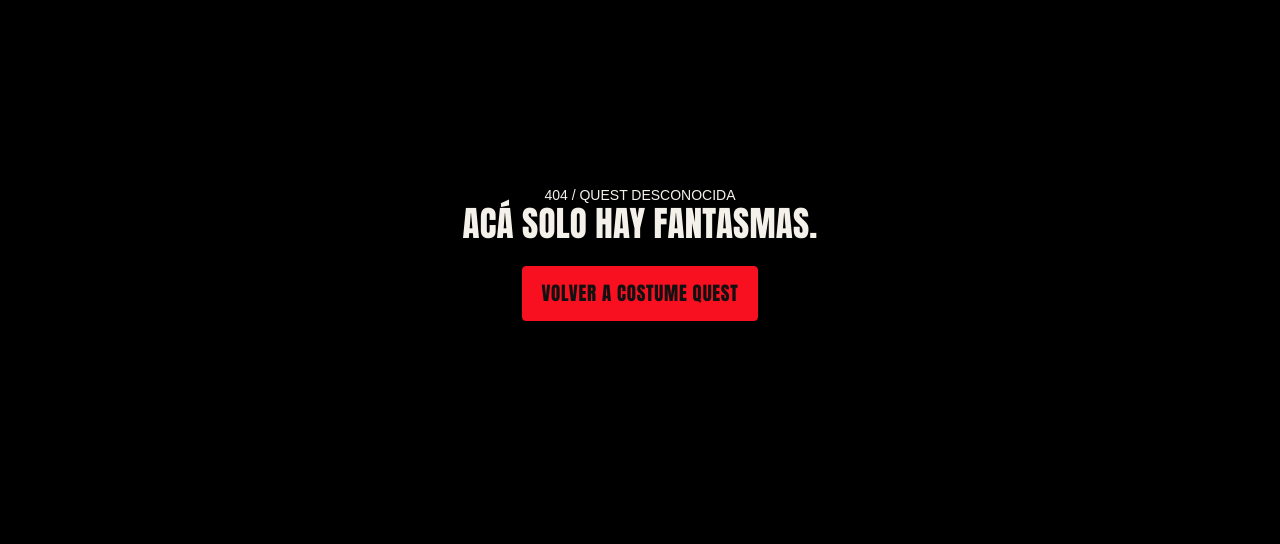
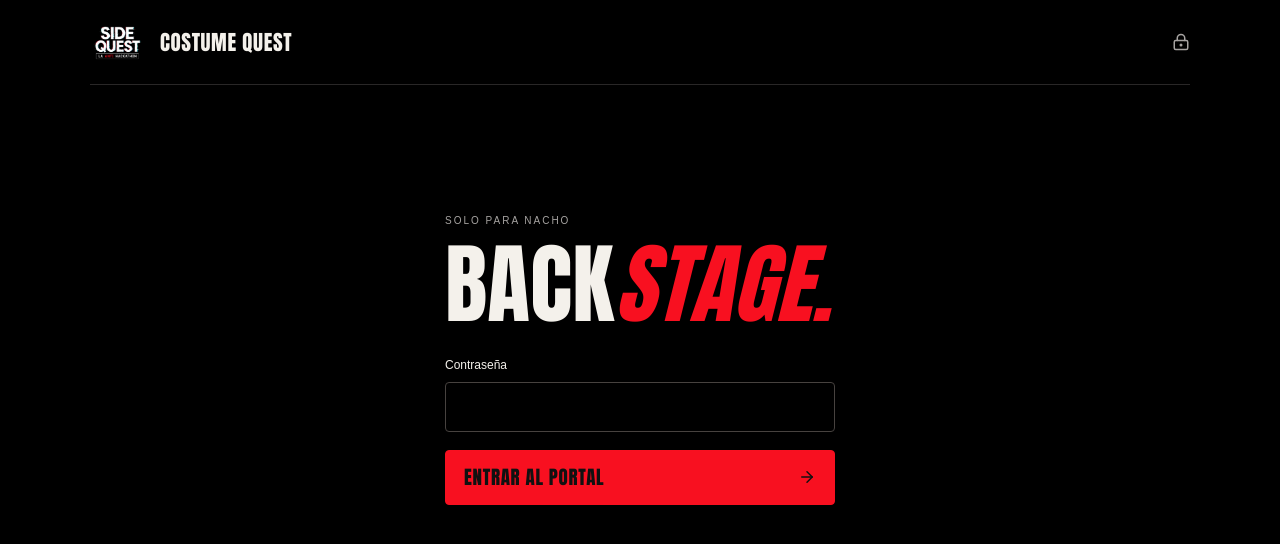
Before and after one commit to melinarequena/SideQuest-CostumeQuest, a Next.js app: page /nacho/podio in a window 1280 px wide. Before the commit this address had no page. Shown: the top 544 px of the page. Built offline with nearby package versions, Linux system fonts and the light colour scheme; no server answers.

Commit message:
Agrega pantalla privada de podio y switch de votacion

```diff
--- a/src/app/globals.css
+++ b/src/app/globals.css
@@ -426,10 +426,21 @@
 .owner-login .button { width: 100%; justify-content: space-between; margin-top: 18px; }
 .owner-title-row { display: flex; align-items: flex-end; justify-content: space-between; gap: 20px; margin: 48px 0 30px; }
 .owner-title-row h1 { font-size: clamp(35px, 4.5vw, 64px); }
+.owner-back { display: inline-flex; align-items: center; gap: 8px; margin-top: 28px; }
+.owner-back + .owner-title-row { margin-top: 18px; }
+.owner-podium-access { margin-top: 28px; }
+.owner-podium-access h2 { margin-top: 0; }
+.owner-podium-link { flex-shrink: 0; min-width: 225px; gap: 14px; }
+.owner-podium-link > svg:last-child { margin-left: auto; }
 .owner-control { display: flex; align-items: center; justify-content: space-between; gap: 28px; padding: 26px; border: 1px solid var(--line); border-radius: 5px; }
 .owner-control h2 { font: 32px/1.2 var(--display); letter-spacing: .5px; margin-top: 9px; }
 .owner-control p { color: var(--muted); margin-top: 5px; font-size: 13px; }
-.owner-control > .button { flex-shrink: 0; min-width: 225px; }
+.owner-voting-toggle { display: inline-flex; align-items: center; justify-content: space-between; gap: 18px; flex-shrink: 0; min-height: 44px; padding: 6px 0; border: 0; background: transparent; }
+.owner-toggle-label { font: 20px/1.2 var(--display); text-transform: uppercase; letter-spacing: .5px; }
+.owner-switch-track { position: relative; display: block; flex-shrink: 0; width: 60px; height: 34px; border: 1px solid #5d5858; border-radius: 999px; background: #393536; transition: background-color .2s, border-color .2s; }
+.owner-switch-thumb { position: absolute; top: 3px; left: 3px; width: 26px; height: 26px; border-radius: 50%; background: var(--cream); transition: transform .2s; }
+.owner-voting-toggle[aria-checked="true"] .owner-switch-track { background: var(--red); border-color: var(--red); }
+.owner-voting-toggle[aria-checked="true"] .owner-switch-thumb { transform: translateX(26px); }
 .owner-status { font-size: 10px; letter-spacing: 1.5px; color: var(--muted); display: flex; align-items: center; gap: 7px; }
 .owner-status::before { content: ""; width: 6px; height: 6px; border-radius: 50%; background: var(--muted); }
 .owner-status.is-open { color: var(--red); }
@@ -477,6 +488,7 @@
   .owner-header .brand > span { font-size: 17px; }
   .owner-title-row { margin: 32px 0 24px; align-items: flex-start; flex-direction: column; gap: 12px; }
   .owner-control { flex-direction: column; align-items: stretch; padding: 20px; gap: 20px; }
+  .owner-podium-link { width: 100%; }
   .owner-stats { gap: 12px; }
   .owner-stats strong { font-size: 36px; }
   .owner-section-heading { flex-direction: column; gap: 10px; }
--- /dev/null
+++ b/src/app/nacho/podio/page.tsx
@@ -0,0 +1,5 @@
+import type { Metadata } from "next";
+import { OwnerPortal } from "@/components/owner-portal";
+
+export const metadata: Metadata = { title: "Podio | Portal de Nacho", robots: { index: false, follow: false } };
+export default function PodioPage() { return <OwnerPortal view="podium" />; }
--- /dev/null
+++ b/src/components/owner-podium.tsx
@@ -0,0 +1,23 @@
+import { Star } from "lucide-react";
+import type { Dashboard, RankedCostume } from "@/lib/admin-types";
+
+function imageUrl(entry: RankedCostume) {
+  return `${process.env.NEXT_PUBLIC_SUPABASE_URL}/storage/v1/object/public/costumes/${entry.photoPath.split("/").map(encodeURIComponent).join("/")}`;
+}
+
+export function OwnerPodium({ dashboard }: { dashboard: Dashboard }) {
+  return <>
+    <section className="owner-results" aria-labelledby="podium-heading">
+      <div className="owner-section-heading"><h2 id="podium-heading">GANADORES<span className="red">.</span></h2><span>{dashboard.votingEnabled ? "Resultados en vivo · provisorios" : "Resultados actuales"}</span></div>
+      {!dashboard.ranking.some((entry) => entry.place !== null) ? <div className="owner-empty">El podio aparece con los primeros votos.</div> : <div className="owner-podium">{[1, 2, 3].map((place) => <div key={place} className={`podium-place place-${place}`}>
+        <span className="podium-number">{place}<small>°</small></span>
+        {dashboard.ranking.filter((entry) => entry.place === place).map((entry) => <article key={entry.id} className="podium-card"><img src={imageUrl(entry)} alt={`Disfraz de ${entry.name}`} /><div><h3>{entry.name}</h3><strong><Star size={15} fill="currentColor" /> {entry.totalStars} estrellas</strong><span>{entry.votes} {entry.votes === 1 ? "voto" : "votos"}</span></div></article>)}
+        {!dashboard.ranking.some((entry) => entry.place === place) && <p className="podium-pending">Sin votos todavía</p>}
+      </div>)}</div>}
+      <p className="owner-ranking-rule">Por total de estrellas. Los empates comparten puesto.</p>
+    </section>
+    <section className="owner-ranking" aria-labelledby="ranking-heading"><h2 id="ranking-heading">TODOS LOS DISFRACES</h2>
+      {dashboard.ranking.length === 0 ? <p className="owner-empty">Todavía no se subieron fotos.</p> : <div className="owner-table-wrap"><table><thead><tr><th scope="col">Puesto</th><th scope="col">Participante</th><th scope="col">Votos</th><th scope="col">Estrellas</th></tr></thead><tbody>{dashboard.ranking.map((entry) => <tr key={entry.id}><td>{entry.place === null ? "—" : `${entry.place}°`}</td><th scope="row"><img src={imageUrl(entry)} alt="" width={40} height={48} />{entry.name}</th><td>{entry.votes}</td><td><strong>{entry.totalStars}</strong></td></tr>)}</tbody></table></div>}
+    </section>
+  </>;
+}
--- a/src/components/owner-portal.tsx
+++ b/src/components/owner-portal.tsx
@@ -1,8 +1,10 @@
 "use client";
 
 import { useCallback, useEffect, useRef, useState, type FormEvent } from "react";
-import { ArrowRight, LockKeyhole, LogOut, RefreshCw, Star } from "lucide-react";
-import type { Dashboard, RankedCostume } from "@/lib/admin-types";
+import Link from "next/link";
+import { ArrowLeft, ArrowRight, LockKeyhole, LogOut, RefreshCw } from "lucide-react";
+import type { Dashboard } from "@/lib/admin-types";
+import { OwnerPodium } from "./owner-podium";
 
 class PortalError extends Error { constructor(public status: number, message: string) { super(message); } }
 async function request<T>(path: string, options: RequestInit = {}): Promise<T> {
@@ -11,11 +13,8 @@
   if (!response.ok) throw new PortalError(response.status, body.error || "No pudimos completar la operación.");
   return body;
 }
-function imageUrl(entry: RankedCostume) {
-  return `${process.env.NEXT_PUBLIC_SUPABASE_URL}/storage/v1/object/public/costumes/${entry.photoPath.split("/").map(encodeURIComponent).join("/")}`;
-}
-
-export function OwnerPortal() {
+export function OwnerPortal({ view = "portal" }: { view?: "portal" | "podium" }) {
+  const showPodium = view === "podium";
   const [dashboard, setDashboard] = useState<Dashboard | null>(null);
   const [initializing, setInitializing] = useState(true);
   const [password, setPassword] = useState("");
@@ -100,23 +99,26 @@
         </form>
         {error && <p className="error-message" role="alert">{error}</p>}
       </section> : <>
-        <div className="owner-title-row"><div><span className="owner-eyebrow">SIDEQUEST · HALLOWEEN PARTY</span><h1>PORTAL DE <span className="red">NACHO.</span></h1></div>
+        {showPodium && <Link href="/nacho" className="text-button owner-back"><ArrowLeft size={16} /> Volver al portal</Link>}
+        <div className="owner-title-row"><div><span className="owner-eyebrow">SIDEQUEST · HALLOWEEN PARTY</span><h1>{showPodium ? <>EL <span className="red">PODIO.</span></> : <>PORTAL DE <span className="red">NACHO.</span></>}</h1></div>
           <button className="text-button owner-refresh" onClick={() => void refresh()} disabled={busy || refreshing}><RefreshCw size={16} className={refreshing ? "spin" : ""} /> Actualizar</button>
         </div>
-        <section className="owner-control" aria-labelledby="owner-voting-heading">
+        {!showPodium && <section className="owner-control" aria-labelledby="owner-voting-heading">
           <div><span className={`owner-status ${dashboard.votingEnabled ? "is-open" : ""}`}>{dashboard.votingEnabled ? "ABIERTA" : "CERRADA"}</span><h2 id="owner-voting-heading">VOTACIÓN</h2><p>{dashboard.votingEnabled ? "Los invitados pueden repartir estrellas." : "Se pueden subir fotos. Los votos están bloqueados."}</p></div>
-          <button className={`button ${dashboard.votingEnabled ? "button-outline" : "button-red"}`} onClick={() => void toggleVoting()} disabled={busy} aria-busy={busy}>{busy ? "Guardando…" : dashboard.votingEnabled ? "Cerrar votación" : "Habilitar votación"}</button>
+          <button type="button" role="switch" aria-checked={dashboard.votingEnabled} aria-label="Habilitar votación" className="owner-voting-toggle" onClick={() => void toggleVoting()} disabled={busy} aria-busy={busy}>
+            <span className="owner-toggle-label" aria-hidden="true">{busy ? "Guardando…" : "Habilitar votación"}</span>
+            <span className="owner-switch-track" aria-hidden="true"><span className="owner-switch-thumb" /></span>
+          </button>
+        </section>}
+        {error && <p className="error-message" role="alert">{error}</p>}
+        {!showPodium && <><p className="owner-notice" role="status">{notice}</p>
+        <div className="owner-stats" aria-label="Totales del concurso"><div><strong>{dashboard.participants}</strong><span>Disfraces</span></div><div><strong>{dashboard.votes}</strong><span>Votos</span></div><div><strong>{dashboard.totalStars}</strong><span>Estrellas</span></div></div>
+        <section className="owner-control owner-podium-access" aria-labelledby="owner-podium-access-heading">
+          <div><h2 id="owner-podium-access-heading">PODIO</h2><p>Los disfraces más votados.</p></div>
+          <Link href="/nacho/podio" className="button button-red owner-podium-link">Acceder al podio <ArrowRight size={18} /></Link>
         </section>
-        {error && <p className="error-message" role="alert">{error}</p>}
-        <p className="owner-notice" role="status">{notice}</p>
-        <div className="owner-stats" aria-label="Totales del concurso"><div><strong>{dashboard.participants}</strong><span>Disfraces</span></div><div><strong>{dashboard.votes}</strong><span>Votos</span></div><div><strong>{dashboard.totalStars}</strong><span>Estrellas</span></div></div>
-        <section className="owner-results" aria-labelledby="podium-heading"><div className="owner-section-heading"><h2 id="podium-heading">EL <span className="red">PODIO.</span></h2><span>{dashboard.votingEnabled ? "Resultados en vivo · provisorios" : "Resultados actuales"}</span></div>
-          {!dashboard.ranking.some((entry) => entry.place !== null) ? <div className="owner-empty">El podio aparece con los primeros votos.</div> : <div className="owner-podium">{[1, 2, 3].map((place) => <div key={place} className={`podium-place place-${place}`}><span className="podium-number">{place}<small>°</small></span>{dashboard.ranking.filter((entry) => entry.place === place).map((entry) => <article key={entry.id} className="podium-card"><img src={imageUrl(entry)} alt={`Disfraz de ${entry.name}`} /><div><h3>{entry.name}</h3><strong><Star size={15} fill="currentColor" /> {entry.totalStars} estrellas</strong><span>{entry.votes} {entry.votes === 1 ? "voto" : "votos"}</span></div></article>)}{!dashboard.ranking.some((entry) => entry.place === place) && <p className="podium-pending">Sin votos todavía</p>}</div>)}</div>}
-          <p className="owner-ranking-rule">Por total de estrellas. Los empates comparten puesto.</p>
-        </section>
-        <section className="owner-ranking" aria-labelledby="ranking-heading"><h2 id="ranking-heading">TODOS LOS DISFRACES</h2>
-          {dashboard.ranking.length === 0 ? <p className="owner-empty">Todavía no se subieron fotos.</p> : <div className="owner-table-wrap"><table><thead><tr><th scope="col">Puesto</th><th scope="col">Participante</th><th scope="col">Votos</th><th scope="col">Estrellas</th></tr></thead><tbody>{dashboard.ranking.map((entry) => <tr key={entry.id}><td>{entry.place === null ? "—" : `${entry.place}°`}</td><th scope="row"><img src={imageUrl(entry)} alt="" width={40} height={48} />{entry.name}</th><td>{entry.votes}</td><td><strong>{entry.totalStars}</strong></td></tr>)}</tbody></table></div>}
-        </section>
+        </>}
+        {showPodium && <OwnerPodium dashboard={dashboard} />}
         <p className="owner-updated">Actualizado {updatedAt} · Actualización automática cada 15 s.</p>
       </>}
     </main>
--- a/src/components/quest-app.tsx
+++ b/src/components/quest-app.tsx
@@ -185,9 +185,9 @@
           <h1 className="home-title">COSTUME <span className="red">QUEST.</span></h1>
           <div className="home-actions">
             <button className="button button-red home-cta" onClick={() => setStage("upload")}>Subir foto</button>
-            <button className="button button-outline home-cta" disabled={!statusReady || !votingEnabled} aria-describedby={!votingEnabled ? "home-voting-status" : undefined} onClick={() => setQuestion(true)}>Ir a votar</button>
+            <button className="button button-outline home-cta" disabled={!statusReady || !votingEnabled} aria-describedby={!statusReady ? "home-voting-status" : undefined} onClick={() => setQuestion(true)}>Ir a votar</button>
           </div>
-          {!votingEnabled && <p className="voting-closed-hint" id="home-voting-status" role="status">{statusReady ? "La votación todavía no está habilitada." : "Comprobando votación…"}</p>}
+          {!statusReady && <p className="voting-closed-hint" id="home-voting-status" role="status">Comprobando votación…</p>}
           </div>
         </section>}
 
@@ -202,7 +202,6 @@
               <button className="button button-red" disabled={busy || !votingEnabled} onClick={() => void startVoting()}>
                 {busy && <LoaderCircle className="spin" size={18} />} Seguir votando <ArrowRight size={17} />
               </button>
-              {!votingEnabled && <p className="voting-closed-hint" role="status">La votación todavía no está habilitada.</p>}
             </div> : error ? <div className="empty-state">
               <h2>No pudimos conectar.</h2><p>{error}</p>
               <button className="button button-outline" onClick={() => setRetry((n) => n + 1)}>Reintentar</button>
@@ -234,7 +233,6 @@
           <button className="button button-red thanks-cta" disabled={busy || !votingEnabled} onClick={() => void startVoting()}>
             {busy ? <LoaderCircle size={18} className="spin" /> : <RotateCcw size={17} />} Volver a votar
           </button>
-          {!votingEnabled && <p className="voting-closed-hint" role="status">La votación todavía no está habilitada.</p>}
           <button className="text-button" onClick={() => setStage("home")}>Volver al inicio</button>
           {error && <p className="error-message" role="alert">{error}</p>}
         </section>}
```
